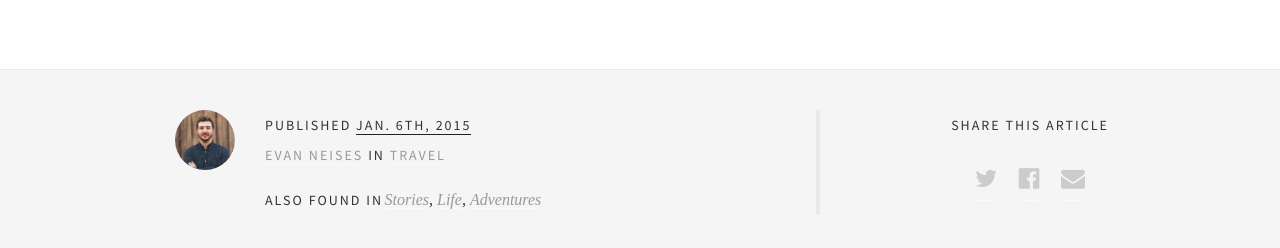
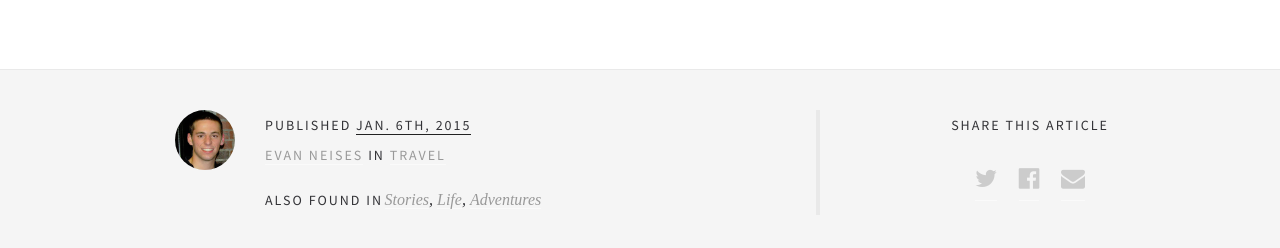
Before and after one commit to EJBlog/EJBlog.github.io, a Jekyll site: the page built from _posts/2016-01-06-picking-a-place-to-live.md, in a window 1280 px wide. Shown: the part 1712-1960 px from the top of the page. Built offline with Jekyll 4.4.1, drawn with Linux system fonts in a browser that asks for light colours; nearby versions of some CDN libraries; some web fonts are replaced.

Commit message:
Update post-sidebar.html

```diff
--- a/_layouts/post-sidebar.html
+++ b/_layouts/post-sidebar.html
@@ -133,7 +133,7 @@
                 <div class="row">
                     <div class="col-xs-12 col-sm-2">
                         {% if page.post_author == "Evan Neises"%}
-                        <img src="{{ site.url }}/img/profile-1.jpg" class="user-icon " alt="user-image">
+                        <img src="{{ site.url }}/img/ENeises1.jpg" class="user-icon " alt="user-image">
                         {% else %}
                         <img src="{{ site.url }}/img/jake_grandcanyon.jpg" class="user-icon " alt="user-image">
                         {% endif %}
```
